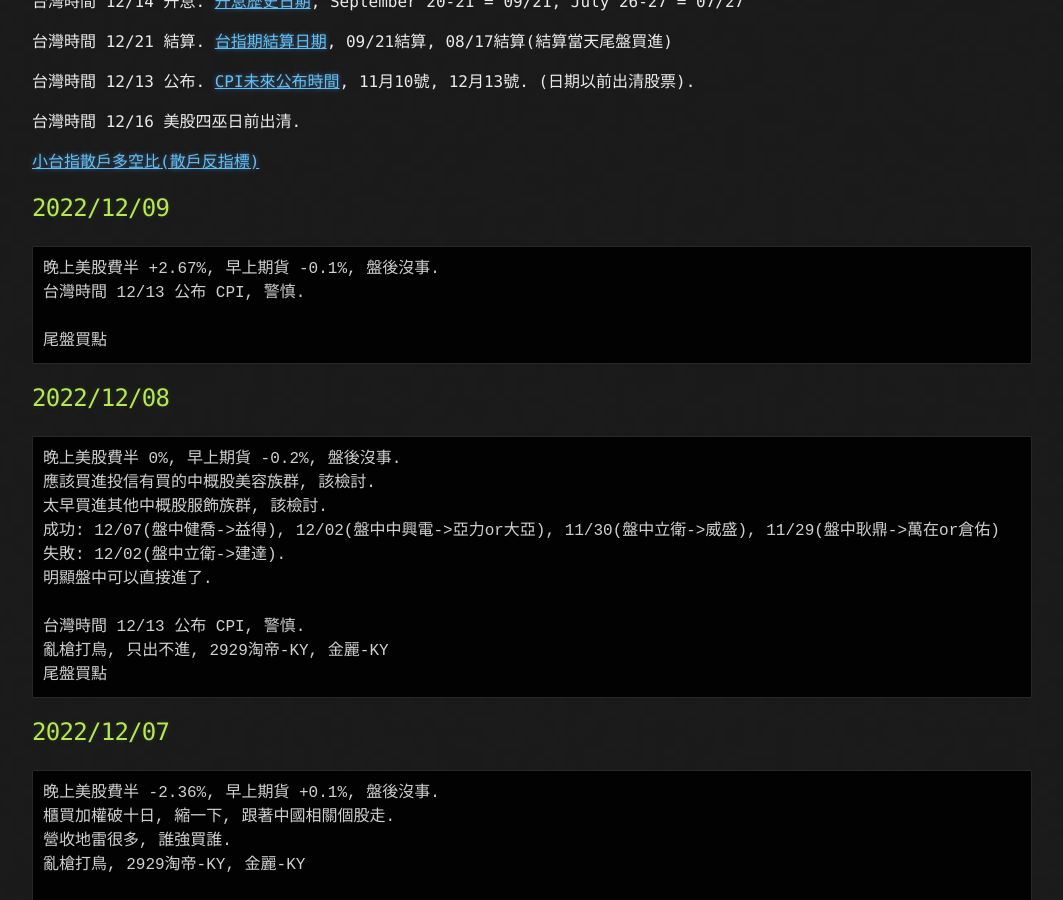
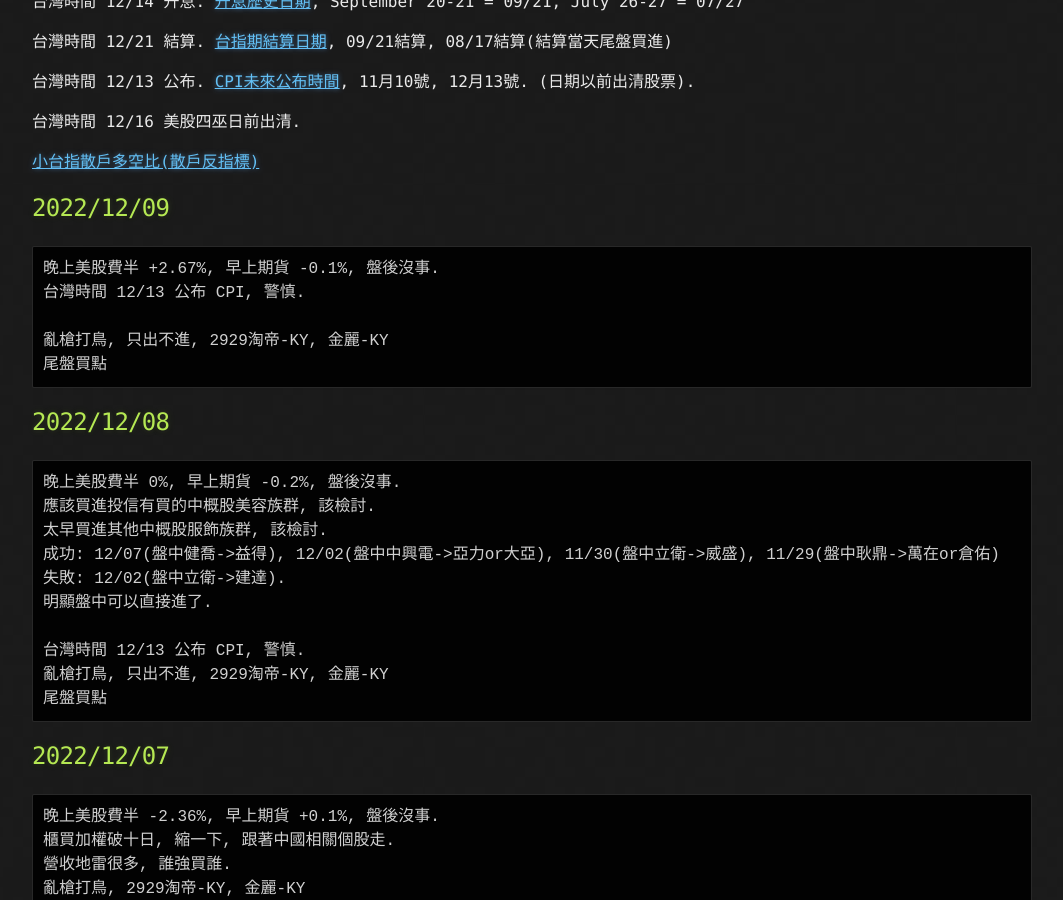
Before and after one commit to lepg5487/Stock_God, a Jekyll site: the page built from index.md, in a window 1280 px wide and 900 px high, scrolled down 348 px. Shown: the whole window, without its empty margins (108-1171 px from the left). Built offline with Jekyll 4.4.1, drawn with Linux system fonts in a browser that asks for light colours; our own code applies the rules of GitHub Pages for plain Markdown files.

Commit message:
Update index.md

````diff
--- a/index.md
+++ b/index.md
@@ -21,6 +21,7 @@ layout: testlayouts
 晚上美股費半 +2.67%, 早上期貨 -0.1%, 盤後沒事.
 台灣時間 12/13 公布 CPI, 警慎.
 
+亂槍打鳥, 只出不進, 2929淘帝-KY, 金麗-KY
 尾盤買點
 ```
 
````
